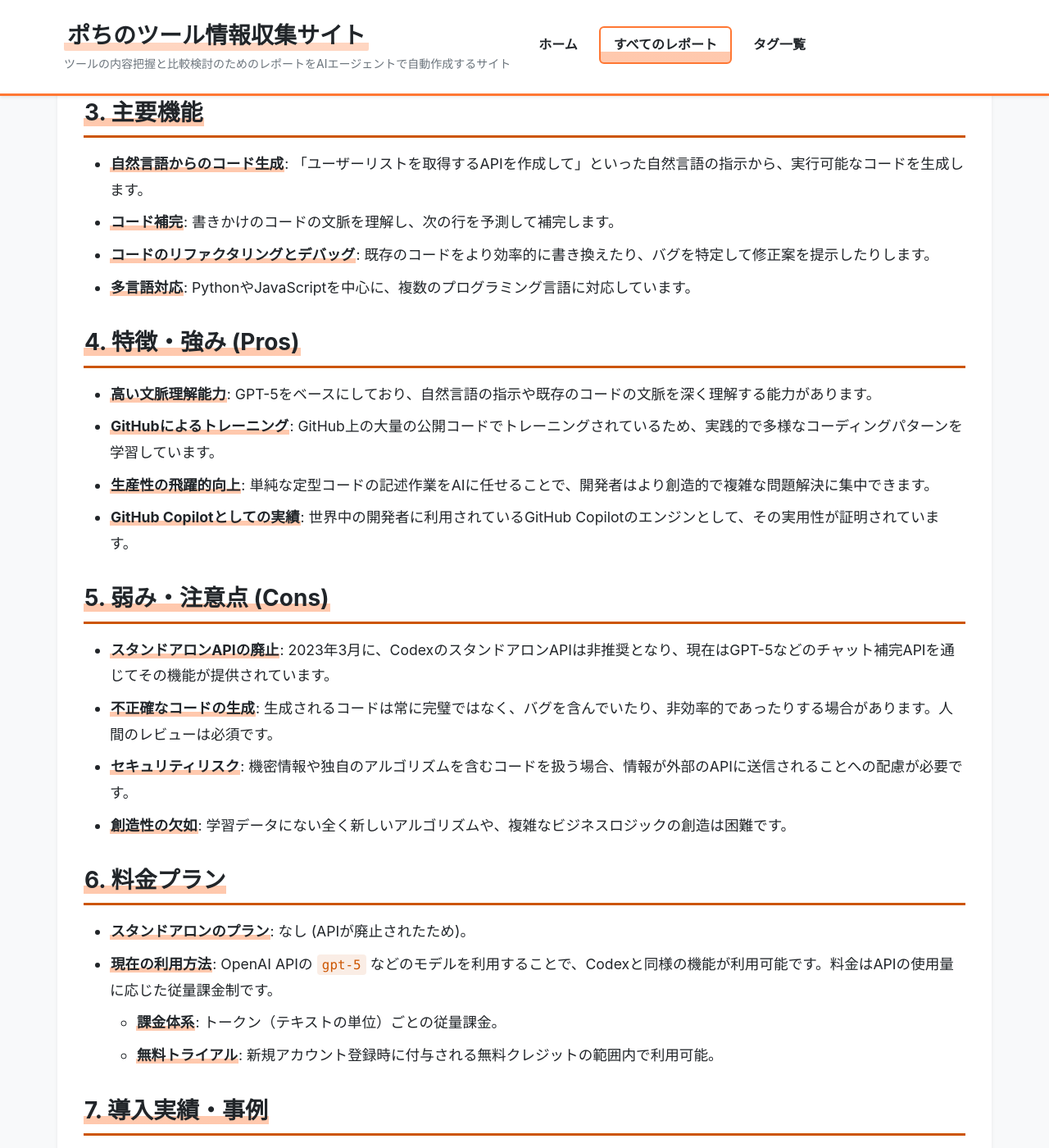
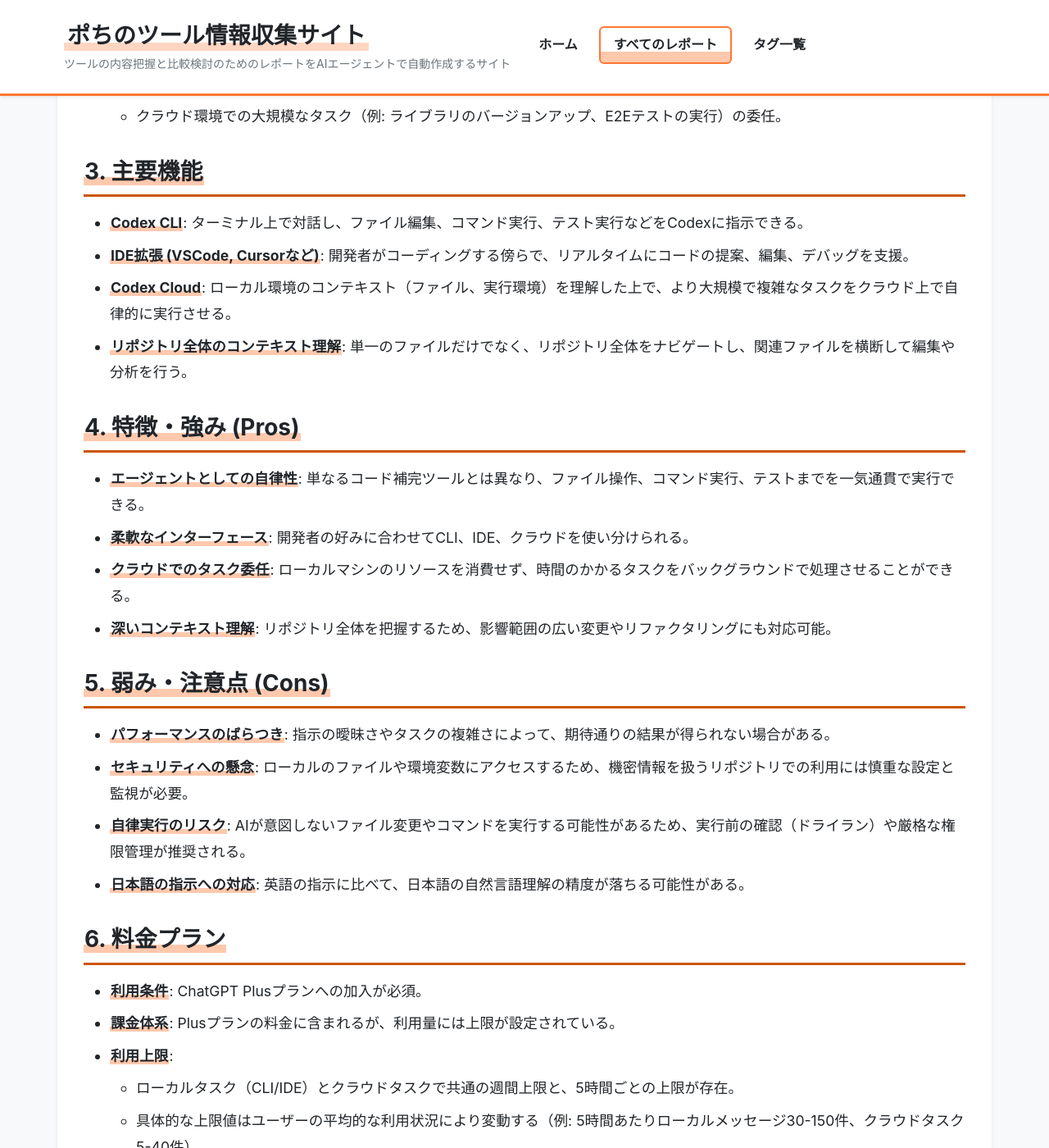
Before and after one commit to aegisfleet/tool-survey-report, a Jekyll site: the page built from _reports/openai-codex.md, in a window 1280 px wide and 1400 px high, scrolled down 1926 px. Shown: the whole window at 82% size. Built offline with Jekyll 4.4.1, drawn with Linux system fonts in a browser that asks for light colours; some of the changed text lies outside the part shown.

Commit message:
docs: Update Codex report to reflect 2025 AI agent capabilities (#23)
The existing report on OpenAI Codex was outdated. It described Codex as a code-generation model and the underlying technology for GitHub Copilot.

This commit completely rewrites the report to reflect the state of Codex as of 2025. Codex is now a comprehensive AI coding agent with its own CLI, IDE extensions, and a cloud-based environment for handling large tasks. The report has been updated to detail these new features, its pricing model via ChatGPT Plus, and its positioning against other modern AI coding agents.

Co-authored-by: google-labs-jules[bot] <161369871+google-labs-jules[bot]@users.noreply.github.com>

```diff
--- a/_reports/openai-codex.md
+++ b/_reports/openai-codex.md
@@ -1,15 +1,16 @@
 ---
 title: "OpenAI Codex 調査レポート"
 tool_name: "OpenAI Codex"
-category: "AI開発者ツール"
+category: "AIコーディングエージェント"
 developer: "OpenAI"
-official_site: "https://openai.com/index/codex-now-generally-available/"
+official_site: "https://help.openai.com/en/articles/11369540-using-codex-with-your-chatgpt-plan"
 date: "2025-10-19"
 tags:
   - "AI"
   - "コード生成"
   - "開発支援"
-description: "自然言語をコードに変換するOpenAIのAIモデル、Codexに関する調査レポートです。"
+  - "AIエージェント"
+description: "AIコーディングエージェント、Codexに関する調査レポートです。CLI、IDE拡張、クラウド環境を通じて、コードの作成、レビュー、実行を支援します。"
 ---
 
 # **OpenAI Codex 調査レポート**
@@ -18,113 +19,112 @@ description: "自然言語をコードに変換するOpenAIのAIモデル、Code
 
 *   **ツール名**: OpenAI Codex
 *   **開発元**: OpenAI
-*   **公式サイト**: [https://openai.com/index/codex-now-generally-available/](https://openai.com/index/codex-now-generally-available/)
-*   **カテゴリ**: AI開発者ツール, コード生成
-*   **概要**: 自然言語の指示を理解し、Python、JavaScript、Go、PHP、Rubyなど、十数種類のプログラミング言語でコードを生成するAIモデルです。GitHub Copilotの基盤技術として知られています。
+*   **公式サイト**: [https://help.openai.com/en/articles/11369540-using-codex-with-your-chatgpt-plan](https://help.openai.com/en/articles/11369540-using-codex-with-your-chatgpt-plan)
+*   **カテゴリ**: AIコーディングエージェント
+*   **概要**: ローカルのIDEやターミナル、またはクラウド環境で開発者とペアを組み、新機能開発、バグ修正、コードレビューなどを自律的に実行するAIコーディングエージェント。
 
 ## **2. 目的と主な利用シーン**
 
-*   **解決する課題**: 開発者の生産性向上、コーディングの高速化、プログラミング学習の支援。
-*   **主な利用者**: ソフトウェア開発者、データサイエンティスト、プログラミング学習者。
+*   **解決する課題**: 開発のサイクルタイム短縮、複雑なコードベースの理解促進、反復的なタスクの自動化。
+*   **主な利用者**: ソフトウェア開発者、DevOpsエンジニア、AIエンジニア。
 *   **具体的な利用シーン**:
-    *   コメントや自然言語の指示文からのコードスニペット生成。
-    *   既存のコードの繰り返し部分を自動で補完。
-    *   複雑な関数やアルゴリズムの雛形を作成。
-    *   新しい言語やライブラリの学習時のサンプルコード生成。
+    *   仕様書やプロンプトに基づく新機能の追加・変更。
+    *   バグ報告やエラーログからの原因特定と修正。
+    *   既存コードのリファクタリングやドキュメント生成。
+    *   プルリクエストの自動レビューと改善提案。
+    *   クラウド環境での大規模なタスク（例: ライブラリのバージョンアップ、E2Eテストの実行）の委任。
 
 ## **3. 主要機能**
 
-*   **自然言語からのコード生成**: 「ユーザーリストを取得するAPIを作成して」といった自然言語の指示から、実行可能なコードを生成します。
-*   **コード補完**: 書きかけのコードの文脈を理解し、次の行を予測して補完します。
-*   **コードのリファクタリングとデバッグ**: 既存のコードをより効率的に書き換えたり、バグを特定して修正案を提示したりします。
-*   **多言語対応**: PythonやJavaScriptを中心に、複数のプログラミング言語に対応しています。
+*   **Codex CLI**: ターミナル上で対話し、ファイル編集、コマンド実行、テスト実行などをCodexに指示できる。
+*   **IDE拡張 (VSCode, Cursorなど)**: 開発者がコーディングする傍らで、リアルタイムにコードの提案、編集、デバッグを支援。
+*   **Codex Cloud**: ローカル環境のコンテキスト（ファイル、実行環境）を理解した上で、より大規模で複雑なタスクをクラウド上で自律的に実行させる。
+*   **リポジトリ全体のコンテキスト理解**: 単一のファイルだけでなく、リポジトリ全体をナビゲートし、関連ファイルを横断して編集や分析を行う。
 
 ## **4. 特徴・強み (Pros)**
 
-*   **高い文脈理解能力**: GPT-5をベースにしており、自然言語の指示や既存のコードの文脈を深く理解する能力があります。
-*   **GitHubによるトレーニング**: GitHub上の大量の公開コードでトレーニングされているため、実践的で多様なコーディングパターンを学習しています。
-*   **生産性の飛躍的向上**: 単純な定型コードの記述作業をAIに任せることで、開発者はより創造的で複雑な問題解決に集中できます。
-*   **GitHub Copilotとしての実績**: 世界中の開発者に利用されているGitHub Copilotのエンジンとして、その実用性が証明されています。
+*   **エージェントとしての自律性**: 単なるコード補完ツールとは異なり、ファイル操作、コマンド実行、テストまでを一気通貫で実行できる。
+*   **柔軟なインターフェース**: 開発者の好みに合わせてCLI、IDE、クラウドを使い分けられる。
+*   **クラウドでのタスク委任**: ローカルマシンのリソースを消費せず、時間のかかるタスクをバックグラウンドで処理させることができる。
+*   **深いコンテキスト理解**: リポジトリ全体を把握するため、影響範囲の広い変更やリファクタリングにも対応可能。
 
 ## **5. 弱み・注意点 (Cons)**
 
-*   **スタンドアロンAPIの廃止**: 2023年3月に、CodexのスタンドアロンAPIは非推奨となり、現在はGPT-5などのチャット補完APIを通じてその機能が提供されています。
-*   **不正確なコードの生成**: 生成されるコードは常に完璧ではなく、バグを含んでいたり、非効率的であったりする場合があります。人間のレビューは必須です。
-*   **セキュリティリスク**: 機密情報や独自のアルゴリズムを含むコードを扱う場合、情報が外部のAPIに送信されることへの配慮が必要です。
-*   **創造性の欠如**: 学習データにない全く新しいアルゴリズムや、複雑なビジネスロジックの創造は困難です。
+*   **パフォーマンスのばらつき**: 指示の曖昧さやタスクの複雑さによって、期待通りの結果が得られない場合がある。
+*   **セキュリティへの懸念**: ローカルのファイルや環境変数にアクセスするため、機密情報を扱うリポジトリでの利用には慎重な設定と監視が必要。
+*   **自律実行のリスク**: AIが意図しないファイル変更やコマンドを実行する可能性があるため、実行前の確認（ドライラン）や厳格な権限管理が推奨される。
+*   **日本語の指示への対応**: 英語の指示に比べて、日本語の自然言語理解の精度が落ちる可能性がある。
 
 ## **6. 料金プラン**
 
-*   **スタンドアロンのプラン**: なし (APIが廃止されたため)。
-*   **現在の利用方法**: OpenAI APIの `gpt-5` などのモデルを利用することで、Codexと同様の機能が利用可能です。料金はAPIの使用量に応じた従量課金制です。
-    *   **課金体系**: トークン（テキストの単位）ごとの従量課金。
-    *   **無料トライアル**: 新規アカウント登録時に付与される無料クレジットの範囲内で利用可能。
+*   **利用条件**: ChatGPT Plusプランへの加入が必須。
+*   **課金体系**: Plusプランの料金に含まれるが、利用量には上限が設定されている。
+*   **利用上限**:
+    *   ローカルタスク（CLI/IDE）とクラウドタスクで共通の週間上限と、5時間ごとの上限が存在。
+    *   具体的な上限値はユーザーの平均的な利用状況により変動する（例: 5時間あたりローカルメッセージ30-150件、クラウドタスク5-40件）。
+    *   期間限定で、自身のプルリクエストに対するコードレビューは上限にカウントされない。
 
 ## **7. 導入実績・事例**
 
-*   **GitHub Copilot**: 最も有名で大規模な導入事例。VS Codeなどのエディタ上で、リアルタイムのコード補完・生成機能を提供しています。
-*   **Replit**: オンラインIDEのReplitが、コード生成機能「Ghostwriter」にCodexの技術を活用しています。
-*   その他、世界中の多くの開発者向けツールやサービスに、OpenAI APIを通じてCodexの技術が組み込まれています。
+*   Cisco
+*   Instacart
+*   その他、多くのテクノロジー企業で、開発サイクルの高速化を目的として導入が進んでいる。
 
 ## **8. サポート体制**
 
-*   **ドキュメント**: OpenAIの公式サイトに、APIリファレンスや利用ガイドが豊富に用意されています。
-*   **コミュニティ**: OpenAIの公式コミュニティフォーラムがあり、開発者同士での情報交換が活発に行われています。
-*   **公式サポート**: OpenAIのウェブサイトを通じて、技術的な問題や支払いに関する問い合わせが可能です。
+*   **ドキュメント**: OpenAI Help Centerに利用ガイドやFAQが掲載されている。
+*   **コミュニティ**: OpenAIの公式コミュニティフォーラムで情報交換が可能。
+*   **公式サポート**: ChatGPT Plusユーザー向けのサポートチャネルを通じて問い合わせが可能。
 
 ## **9. 連携機能 (API・インテグレーション)**
 
-*   **API**: OpenAI APIを通じて、強力なコード生成機能を利用できます。REST API形式で提供されており、様々なアプリケーションに組み込み可能です。
-*   **外部サービス連携**: 主にGitHub Copilotを介して、Visual Studio Code, JetBrains IDEs, Neovimなどの主要なコードエディタと深く統合されています。
+*   **IDE**: Visual Studio Code, Cursorなどの主要なエディタに拡張機能として統合。
+*   **ターミナル**: CLIツールとして、あらゆるシェルのワークフローに組み込み可能。
+*   **バージョン管理**: Gitと連携し、リポジトリの状態を認識してブランチ作成、コミット、プルリクエストのレビューなどを行う。
 
 ## **10. セキュリティとコンプライアンス**
 
-*   **データ管理**: APIを通じて送信されたデータは、モデルのトレーニングには使用されないポリシーがデフォルトで適用されています（オプトインした場合を除く）。
-*   **認証**: APIキーによる認証が必要です。
-*   **準拠規格**: OpenAIはSOC 2 Type 2などの認証を取得しており、セキュリティ基準の維持に努めています。
+*   **データプライバシー**: OpenAIのビジネス向けプライバシーポリシーに準拠。ユーザーのコードがモデルのトレーニングに利用されることはない。
+*   **アクセス管理**: ローカル環境へのアクセスはユーザーの権限範囲内に限定される。クラウドタスク実行時の権限設定には注意が必要。
+*   **準拠規格**: OpenAIとしてSOC 2などの認証を取得。
 
 ## **11. 操作性 (UI/UX) と学習コスト**
 
-*   **UI/UX**: APIとしての提供がメインのため、UIは連携先のアプリケーション（例: GitHub Copilot）に依存します。Copilotの場合、エディタにシームレスに統合されており、直感的に利用できます。
-*   **学習コスト**: 基本的な使い方は簡単ですが、意図通りのコードを生成させるためには、AIに伝わりやすい明確で具体的な指示（プロンプト）を書くスキル（プロンプトエンジニアリング）が求められます。
+*   **UI/UX**: CLIはテキストベースで直感的。IDE拡張はエディタにシームレスに統合され、使い慣れた環境で作業できる。
+*   **学習コスト**: 基本的な操作は容易だが、Codexの能力を最大限に引き出すには、タスクを明確かつ具体的に言語化するプロンプトエンジニアリングのスキルが重要になる。
 
 ## **12. ユーザーの声（レビュー分析）**
 
-*   **調査対象**: GitHub Copilotに関する開発者コミュニティ（X, Reddit, Stack Overflow）での議論。
+*   **調査対象**: X(Twitter), Reddit (e.g., r/programming), 開発者ブログ。
 *   **ポジティブな評価**:
-    *   「定型的なコードを書く時間が劇的に減った」
-    *   「新しいライブラリを使うとき、Copilotに聞けばすぐにサンプルが手に入るので便利」
-    *   「テストコードの自動生成が非常に役立つ」
+    *   「面倒なライブラリのバージョンアップ作業を任せたら、半日かかっていたのが15分で終わった」
+    *   「バグ修正の際に、関連ファイルを横断して原因を特定してくれるのが非常に強力」
+    *   「CLIで『こういう機能を追加して』と指示するだけで、テストまで含めて実装してくれて驚いた」
 *   **ネガティブな評価 / 改善要望**:
-    *   「時々、文脈を無視した見当違いのコードを提案してくる」
-    *   「古いAPIや非推奨の書き方を提案することがある」
-    *   「複雑なロジックを任せるにはまだ信頼性が低い」
+    *   「たまに無限ループに陥ったり、見当違いなコマンドを実行しようとすることがある」
+    *   「クラウドタスクの利用上限が思ったより厳しく、大規模なリポジトリではすぐに使い切ってしまう」
+    *   「ローカルでのインデックス作成に時間がかかり、プロジェクトを開いた直後は反応が鈍い」
 
 ## **13. 直近半年のアップデート情報**
 
-*   **Codex APIの廃止と後継モデルへの統合**: Codex専用APIは廃止され、その機能はより汎用的で高性能なGPT-5などのチャットモデルに統合されました。これにより、コード生成だけでなく、対話形式でのデバッグや仕様相談など、より高度な利用が可能になっています。
-*   **GitHub Copilotの進化**: 基盤モデルがGPT-5にアップグレードされ、Copilot Chat機能が追加されるなど、対話能力が大幅に向上しています。
+*   **クラウドタスクの正式提供開始**: これまでベータ版だったクラウドでのタスク実行機能が一般公開され、利用上限が設定された (2025年10月20日から適用)。
+*   **対応IDEの拡充**: Cursor IDEへの正式対応が発表された。
+*   **パフォーマンス向上**: リポジトリのインデックス作成速度と、ローカルでの応答性が改善された。
 
 ## **14. 類似ツールとの比較**
 
-*   **Amazon CodeWhisperer**:
-    *   AWSが開発。AWSのサービス（Lambda, S3など）に関するコード生成に強い。
-    *   セキュリティスキャン機能や、学習元コードへの参照表示機能が特徴。
-    *   個人向けには無料で提供されている。
-*   **Tabnine**:
-    *   より補完機能に特化しており、ローカル環境で動作するモデルも提供しているため、セキュリティ要件が厳しい企業でも導入しやすい。
-    *   チームのコードを学習して、独自のコーディングスタイルに合わせた補完が可能。
-*   **Google Gemini for Code**:
-    *   Googleが開発。GoogleのインフラとAI技術を背景に、高い性能を持つ。
-    *   Google Cloudのサービスとの連携が強力。
+*   **GitHub Copilot Workspace**:
+    *   GitHubに深く統合されており、Issueからのブランチ作成、実装、PR作成までを自動化する。リポジトリ管理全体を任せたい場合に強力。
+*   **Google Gemini for Code (旧称: Duet AI for Developers)**:
+    *   Google Cloud Platform (GCP)との連携が強み。GCPサービスを利用した開発や、大規模なコードベースの理解に優れる。
+*   **Cursor**:
+    *   AI機能を前提として設計されたIDE。Codexと同様のエージェント機能を持ちつつ、よりエディタとの一体感が強い体験を提供する。
 
 ## **15. 総評**
 
 *   **総合的な評価**:
-    *   OpenAI Codexは、自然言語によるコード生成という分野を切り拓いた画期的な技術です。スタンドアロンAPIとしては役目を終えましたが、その魂はGitHub Copilotや最新のGPTモデルに引き継がれ、今もなお多くの開発者の生産性向上に貢献しています。
+    *   OpenAI Codexは、単なるコード補完ツールから、開発者のパートナーとして自律的にタスクをこなす「AIコーディングエージェント」へと進化した。特にCLIやクラウドを通じたタスク委任機能は、開発の生産性を根底から変えるポテンシャルを秘めている。
 *   **推奨されるチームやプロジェクト**:
-    *   最新のAI開発支援機能を積極的に活用したいすべての開発者やチーム。
-    *   特に、GitHub Copilotを導入することで、日々のコーディング、テスト、ドキュメント作成の効率を大幅に改善できる可能性があります。
+    *   新機能の開発速度を上げたいスタートアップ、大規模なレガシーコードベースのメンテナンスを行うチーム、反復的な開発タスクの自動化を目指すあらゆる開発組織。
 *   **選択時のポイント**:
-    *   単なるコード補完以上の、対話を通じた開発支援を求める場合は、Codexの技術を基盤とするGitHub Copilotが最有力候補となります。
-    *   AWSのエコシステムを多用する場合はAmazon CodeWhisperer、オフライン環境や独自のコードベースでの利用を重視する場合はTabnineがそれぞれ選択肢となるでしょう。
+    *   ターミナルでの操作を好む開発者や、ローカル環境とクラウドを柔軟に使い分けたい場合に最適。GitHubのエコシステムに深く依存している場合はCopilot Workspace、GCP中心の開発ならGemini for Codeが有力な対抗馬となる。
```
